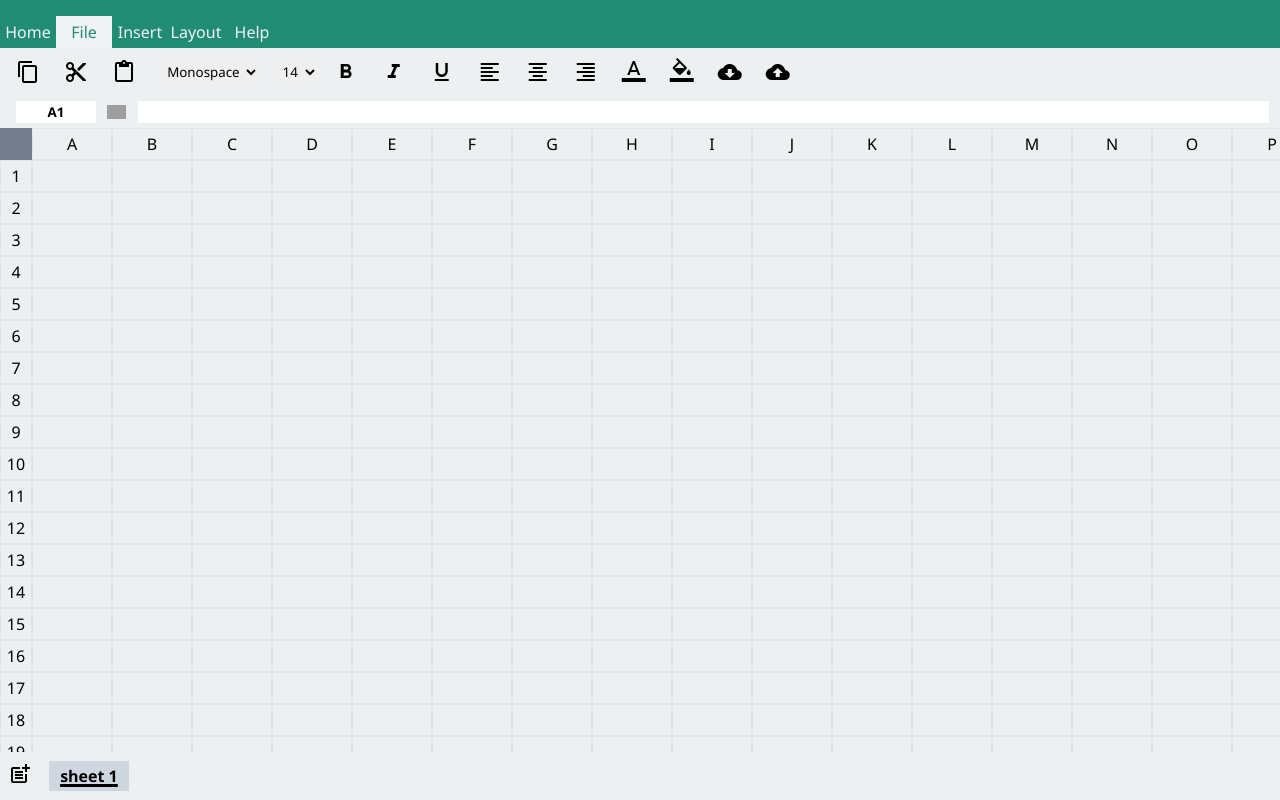
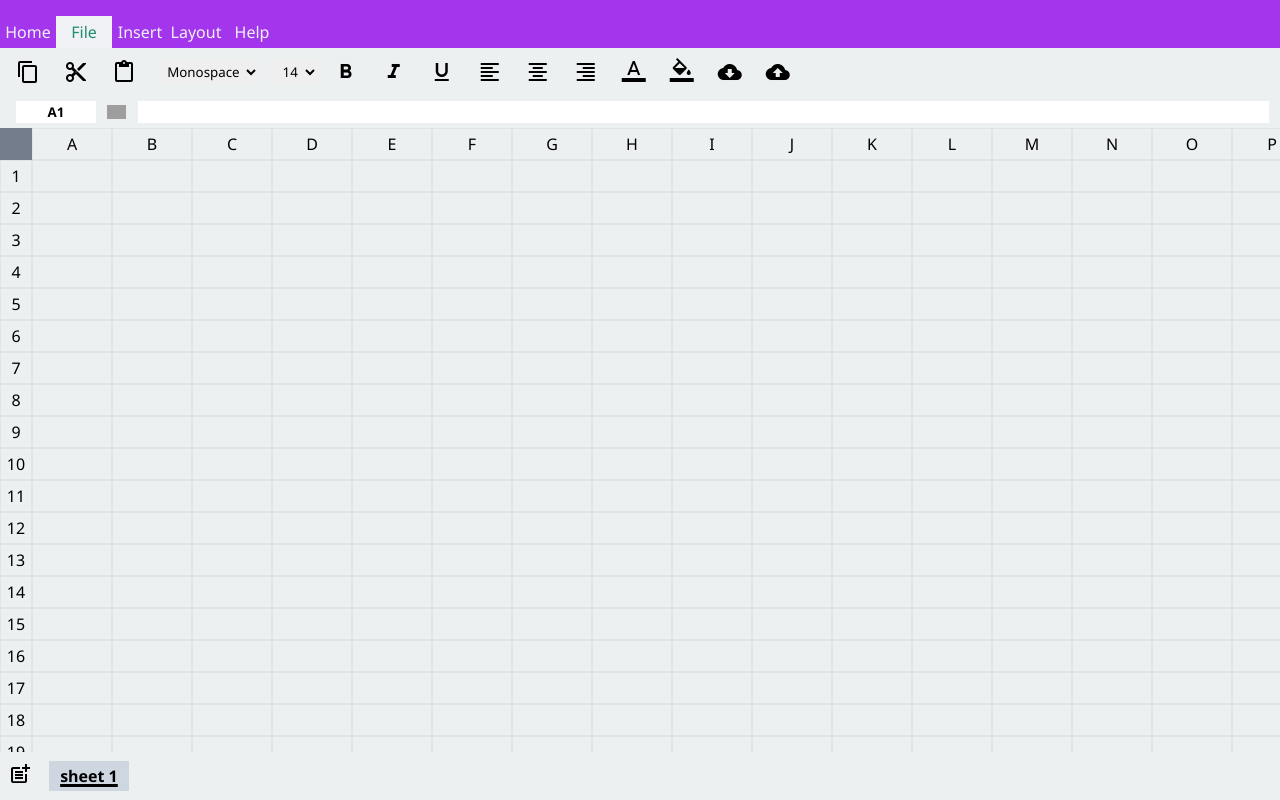
Before and after one commit to moSarupAli/mini-excel, a plain HTML site: page index.html in a window 1280 px wide. Drawn offline with Linux system fonts and the light colour scheme; grey boxes are pictures that could not be loaded.

Commit message:
mini excel page-actions-cont color change

```diff
--- a/style.css
+++ b/style.css
@@ -8,6 +8,7 @@
 .page-actions-cont {
   height: 3rem;
   background-color: #218c74;
+  background-color: #a336ec;
   display: flex;
   align-items: flex-end;
 }
```
